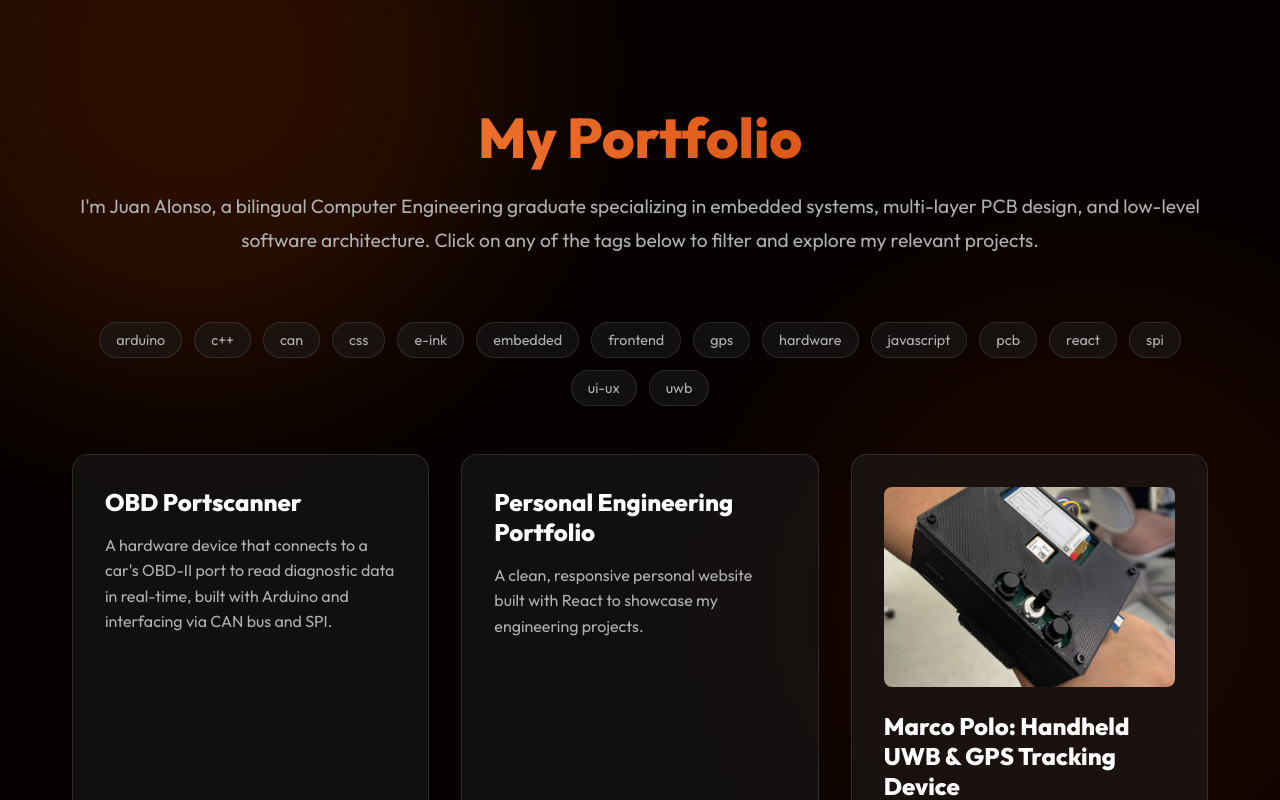
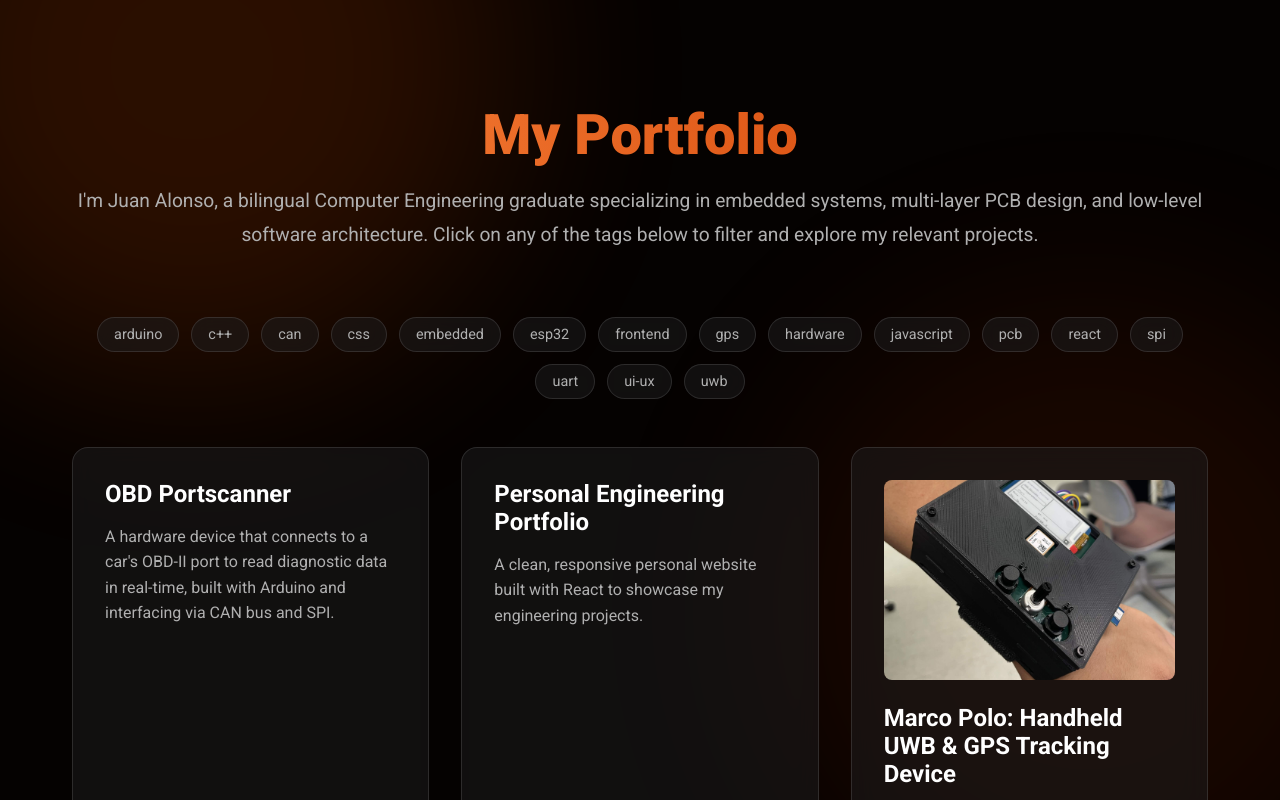
Before and after one commit to juanalonso278/portfolio, a React app: page /#/ in a window 1280 px wide. Shown: the top 800 px of the page. Built offline with nearby package versions, Linux system fonts and the light colour scheme; the HTML template or start-up script is replaced by a standard one.

Commit message:
Update contributor UI, tags, and global font

```diff
--- a/src/index.css
+++ b/src/index.css
@@ -1,4 +1,4 @@
-@import url('https://fonts.googleapis.com/css2?family=Outfit:wght@300;400;600;800&display=swap');
+@import url('https://fonts.googleapis.com/css2?family=Roboto:wght@300;400;500;700;900&display=swap');
 
 :root {
   --bg-color: #050201;
@@ -10,7 +10,7 @@
   --accent: #ff5c00;
   --tag-bg: rgba(200, 200, 200, 0.1);
   --tag-text: #cccccc;
-  --font-family: 'Outfit', sans-serif;
+  --font-family: 'Roboto', sans-serif;
 }
 
 html, body {
@@ -563,9 +563,8 @@ body::after {
 }
 
 .contributor-card {
-  background: rgba(20, 20, 25, 0.6);
+  background: var(--card-bg);
   border: 1px solid var(--card-border);
-  border-left: 4px solid var(--accent);
   border-radius: 12px;
   padding: 1.25rem 1.4rem;
   display: flex;
--- a/src/projects/marcoPolo.js
+++ b/src/projects/marcoPolo.js
@@ -25,7 +25,7 @@ export const marcoPolo = {
   ],
   synopsis: 'A custom-engineered handheld tracking device delivering high-precision spatial positioning using Ultra-Wideband (UWB) time-of-flight measurements alongside GPS on a custom 4-layer PCB.',
   description: ' Maintaining awareness of loved ones’ whereabouts in busy or open environments—such as parks, events, or public gatherings—can be challenging. To help address this, we are developing a wearable tracking system that provides real-time, high-precision distance measurements using ultrawide band (UWB) technology. A primary unit defines a maximum distance threshold, and when exceeded, the system alerts users and provides directional guidance back using GPS-based redirection. This approach ensures accurate, low latency tracking without reliance on a constant network connection. As an optional feature, a companion mobile application enhances the user experience by visualizing movement data and providing additional location-based context via cellular connectivity and a Maps API. Our system prioritizes reliability, simplicity, and independence, making it well-suited for families, children, and friends looking to stay safely connected. ',
-  tags: ['uwb', 'gps', 'e-ink', 'pcb', 'c++', 'embedded', 'hardware'],
+  tags: ['uwb', 'gps', 'esp32', 'spi', 'uart', 'pcb', 'c++', 'embedded', 'hardware'],
   features: [
     'Ultra-Wideband (UWB) Time-of-Flight spatial distance measurements (99.1% accuracy)',
     'Integrated GPS for broader geographic positioning & fallback tracking',
```
